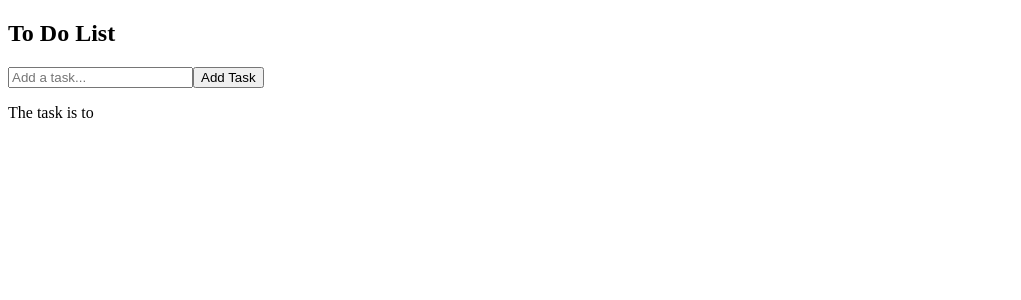
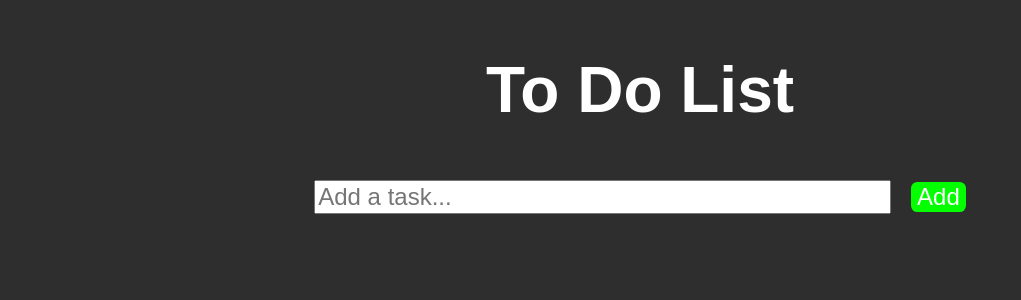
Before and after one commit to AndrewCrews3/react-website, a React (Vite) app in the folder my-react-app/: page / in a window 1280 px wide. Shown: the top 300 px of the page, without its empty margins (0-1021 px from the left). Built offline with nearby package versions, Linux system fonts and the light colour scheme.

Commit message:
todolist using react

```diff
--- a/my-react-app/src/ToDoList.jsx
+++ b/my-react-app/src/ToDoList.jsx
@@ -11,7 +11,7 @@ function ToDoList() {
     }
 
     function addTask() {
-        if(newTask.trim() !== ''){
+        if(newTask.trim() !== '' && newTask.length < 25){
             setTasks(t =>[...t, newTask])
             setNewTask('')
         }
@@ -25,9 +25,23 @@ function ToDoList() {
 
     function moveTaskUp(index) {
 
+        if (index > 0){
+            const updatedTasks = [...tasks];
+            [updatedTasks[index], updatedTasks[index - 1]] = [updatedTasks[index - 1], updatedTasks[index]]
+            setTasks(updatedTasks)
+
+        }
+
     }
 
     function moveTaskDown(index) {
+
+        if (index < tasks.length - 1){
+            const updatedTasks = [...tasks];
+            [updatedTasks[index], updatedTasks[index + 1]] = [updatedTasks[index + 1], updatedTasks[index]]
+            setTasks(updatedTasks)
+
+        }
 
     }
 
@@ -35,22 +49,28 @@ function ToDoList() {
   return (
     <div className='to-do-list'>
         <h2>To Do List</h2>
-        <div className='tasks'>
 
-            <ul>{tasks.map((task,index) =>
-            <li key={index}>{task}
-            <button onClick={ () => removeTask(index)}>Delete</button>
-            <button onClick={moveTaskUp} className = 'move-up'>Move Up</button>
-            <button className='move-down'>Move Down</button></li>)}
-            </ul>
-
-            <input
+        <input
                 type='text'
                 placeholder='Add a task...'
                 value={newTask}
                 onChange={handleInputChange}/>
-            <button className='add-button' onClick={addTask}>Add Task</button>
-            <p>The task is to {newTask}</p>
+            <button className='add-button' onClick={addTask}>Add</button>
+
+        <div className='tasks'>
+
+
+
+        <ul>{tasks.map((task,index) =>
+            <li key={index}>
+                <span className='text'>{task}</span>
+                <button onClick={ () => removeTask(index)} className='delete'>Delete</button>
+                <button onClick={ () => moveTaskUp(index)} className = 'move-button up' >⬆</button>
+                <button onClick={ () => moveTaskDown(index)} className='move-button down'>⬇</button>
+            </li>)}
+        </ul>
+
+
 
         </div>
 
--- a/my-react-app/src/index.css
+++ b/my-react-app/src/index.css
@@ -171,3 +171,99 @@ body {
     }
 
 } */
+
+body{
+    background-color: hsla(0, 0%, 11%, 0.916);
+}
+
+h2 {
+    font-size: 4rem;
+    color: white;
+}
+
+.to-do-list {
+    text-align: center;
+    font-family: Arial, Helvetica, sans-serif;
+    font-weight: bold;
+}
+
+ul {
+    padding-left: 0;
+    margin: 20px 20px;
+}
+
+
+.tasks li {
+    list-style: none;
+    padding: 1rem ;
+    margin-bottom: 2rem;
+    border-radius: 1rem;
+    background-color: hsla(193, 100%, 50%, 0.916);
+    box-shadow: 0px 0px 2px 1px white;
+    display: flex;
+
+
+}
+
+ul li:nth-child(1) {
+    background-color: gold;
+}
+
+.add-button {
+    font-size: 1.5rem;
+    background-color: rgb(4, 255, 0);
+    color: white;
+    border-radius: 0.4rem;
+    margin-left: 20px;
+    border-style: none;
+}
+
+
+.add-button:hover {
+    box-shadow: 0px 0px 1px 1px white;
+}
+
+.delete {
+    color: aliceblue;
+    background-color: rgba(250, 23, 23, 0.922);
+    border-style: none;
+    align-items: center;
+
+}
+
+.delete:hover {
+    transition: all ease 20ms;
+    box-shadow: 0px 0px 3px 1px white;
+}
+
+input[type='text'] {
+    font-size: 1.5rem;
+    width: 45%;
+}
+
+.text {
+    flex: 1;
+    font-size: 1.5rem;
+    color: white;
+    -webkit-text-stroke: .8px #101010;
+
+}
+
+.delete, .move-button {
+    margin-left: 1rem;
+    border-radius: 0.5rem;
+    font-size: 1.2rem;
+    cursor: pointer;
+}
+
+.up:hover {
+    background-color: rgb(6, 255, 6);
+
+
+}
+
+.down:hover {
+    background-color: rgb(209, 255, 6);
+
+
+}
```
